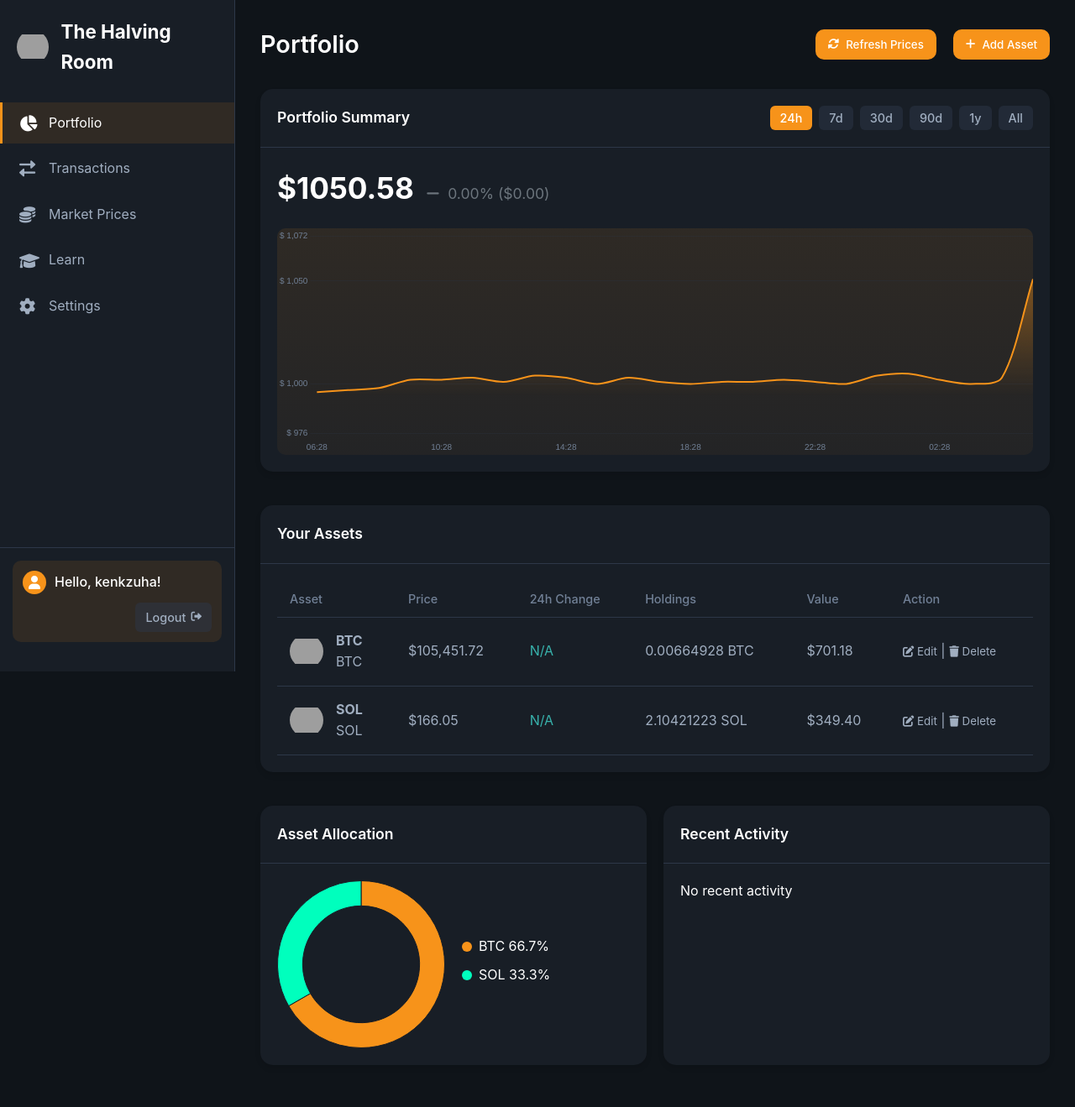
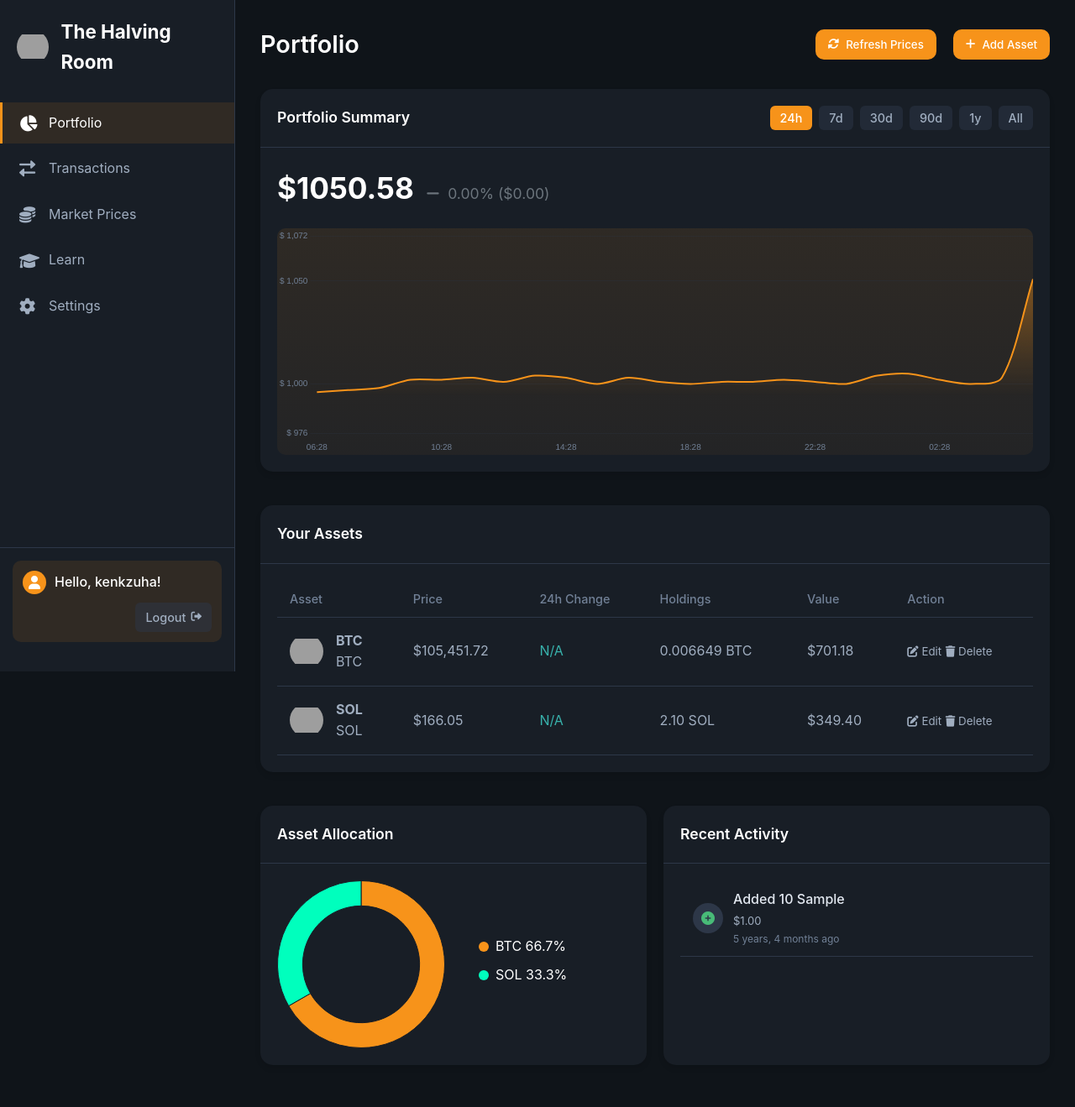
Before and after one commit to kenkzuha/halvingroom, a Django app: page / in a window 1280 px wide. Shown: the whole page at 84% size. Run offline with Django 5.2, Linux system fonts and the light colour scheme; a user stored in the database is signed in; data comes from the database, SQL or seed files in the repository; tables that the repository leaves empty hold one stand-in row (values such as "Sample post"); grey boxes are pictures that could not be loaded.

Commit message:
Added Recent Activity

```diff
--- a/main/apps.py
+++ b/main/apps.py
@@ -1,6 +1,8 @@
 from django.apps import AppConfig
-
 
 class MainConfig(AppConfig):
     default_auto_field = 'django.db.models.BigAutoField'
     name = 'main'
+
+    def ready(self):
+        pass
--- a/main/static/styles.css
+++ b/main/static/styles.css
@@ -554,20 +554,26 @@ button {
     color: var(--color-danger);
 }
 
-/* Allocation chart */
 .allocation-content {
     display: flex;
     align-items: center;
+    gap: 20px; /* Add consistent gap between chart and list */
 }
 
 .allocation-chart {
     flex: 1;
     position: relative;
     height: 200px;
+    display: flex;
+    justify-content: center; /* Center the chart horizontally */
+    align-items: center; /* Center the chart vertically */
 }
+
 #assetAllocationChart {
-    width: 100%;
-    height: 250px;
+    width: 200px !important; /* Fixed width for consistency */
+    height: 200px !important; /* Fixed height for consistency */
+    max-width: 200px;
+    max-height: 200px;
 }
 
 .donut-placeholder {
@@ -761,6 +767,74 @@ body {
     align-items: center;
     padding: 0 20px;
     margin-bottom: 30px;
+}
+
+/* Activity Item Styles */
+.activity-item {
+    display: flex;
+    align-items: center;
+    padding: 10px 15px;
+    border-bottom: 1px solid #2d3748;
+    transition: background-color 0.2s;
+}
+
+.activity-item:hover {
+    background-color: rgba(255, 255, 255, 0.05);
+}
+
+.activity-icon {
+    width: 36px;
+    height: 36px;
+    border-radius: 50%;
+    background-color: #2d3748;
+    display: flex;
+    align-items: center;
+    justify-content: center;
+    margin-right: 12px;
+    flex-shrink: 0;
+}
+
+.activity-icon i {
+    font-size: 16px;
+}
+
+.activity-details {
+    flex-grow: 1;
+}
+
+.activity-title {
+    font-weight: 500;
+    color: #e2e8f0;
+    margin-bottom: 2px;
+}
+
+.activity-value {
+    font-size: 13px;
+    color: #a0aec0;
+    margin-bottom: 2px;
+}
+
+.activity-time {
+    font-size: 12px;
+    color: #718096;
+}
+
+.text-success {
+    color: #48bb78;
+}
+
+.text-warning {
+    color: #ecc94b;
+}
+
+.text-danger {
+    color: #f56565;
+}
+
+.no-activity {
+    padding: 20px;
+    text-align: center;
+    color: #a0aec0;
 }
 
 .logo {
@@ -1150,12 +1224,19 @@ select:focus {
     left: 50%;
     width: 140px;
     height: 140px;
-    background-color: rgba(255, 255, 255, 0.02); /* Semi-transparent circle */
+    background-color: rgba(255, 255, 255, 0.02);
     border-radius: 50%;
     transform: translate(-50%, -50%);
     display: flex;
     justify-content: center;
     align-items: center;
+}
+
+.empty-circle p {
+    color: #7a8699;
+    font-weight: 500;
+    font-size: 14px;
+    margin: 0;
 }
 
 .empty-text {
--- a/main/templates/index.html
+++ b/main/templates/index.html
@@ -145,20 +145,17 @@
                                         <tr data-symbol="{{ asset.symbol }}">
                                             <td>
                                                 <div class="asset-info">
-                                                    <div class="asset-icon {{ asset.symbol|lower }}-icon">
-                                                    </div>
+                                                    <div class="asset-icon {{ asset.symbol|lower }}-icon"></div>
                                                     <div class="asset-name">
                                                         <h4>{{ asset.symbol }}</h4>
                                                         <span>{{ asset.symbol }}</span>
                                                     </div>
                                                 </div>
                                             </td>
-                                            <td class="price-cell">${{ asset.price|floatformat:2|intcomma }}</td>
+                                            {% load custom_filters %}
+                                            <td class="price-cell">${{ asset.price|format_crypto_price }}</td>
                                             <td class="change positive">0.00%</td>
-                                            {% load custom_filters %}
-                                            <td class="holdings-cell">
-                                                {{ asset.holdings|smart_float }} {{ asset.symbol }}
-                                            </td>
+                                            <td class="holdings-cell">{{ asset.holdings|format_crypto_price }} {{ asset.symbol }}</td>
                                             <td class="value-cell">${{ asset.value|floatformat:2 }}</td>
                                             <td class="action-cell">
                                                 <button class="action-btn edit-btn"
@@ -167,7 +164,6 @@
                                                         data-holdings="{{ asset.holdings }}">
                                                     <i class="fas fa-edit"></i> Edit
                                                 </button>
-                                                |
                                                 <button class="action-btn delete-btn"
                                                         data-id="{{ asset.id }}"
                                                         data-symbol="{{ asset.symbol }}">
@@ -217,7 +213,6 @@
                             </div>
                         </div>
                     </div>
-
                     <!-- Recent Activity Card -->
                     <div class="card allocation-card">
                         <div class="card-header">
@@ -228,13 +223,25 @@
                                 {% if recent_activities %}
                                     {% for activity in recent_activities %}
                                         <div class="activity-item">
-                                            <div class="activity-icon {{ activity.symbol|lower }}-icon">
-                                                <i class="fab fa-{{ activity.symbol|lower }}"></i>
+                                            <div class="activity-icon">
+                                                {% if activity.action == 'add' %}
+                                                    <i class="fas fa-plus-circle text-success"></i>
+                                                {% elif activity.action == 'edit' %}
+                                                    <i class="fas fa-edit text-warning"></i>
+                                                {% else %}
+                                                    <i class="fas fa-trash-alt text-danger"></i>
+                                                {% endif %}
                                             </div>
                                             <div class="activity-details">
-                                                <div class="activity-title">${actionText}</div>
-                                                <div class="activity-value">Value: $${parseFloat(value).toFixed(2)}</div>
-                                                <div class="activity-time">${time}</div>
+                                                <div class="activity-title">
+                                                    {{ activity.get_action_display }} {{ activity.quantity|floatformat:-8 }} {{ activity.symbol }}
+                                                </div>
+                                                <div class="activity-value">
+                                                    ${{ activity.value|floatformat:2 }}
+                                                </div>
+                                                <div class="activity-time">
+                                                    {{ activity.timestamp|timesince }} ago
+                                                </div>
                                             </div>
                                         </div>
                                     {% endfor %}
--- a/main/templatetags/custom_filters.py
+++ b/main/templatetags/custom_filters.py
@@ -5,10 +5,46 @@ from django import template
 
 register = template.Library()
 
+# app/templatetags/custom_filters.py (add this)
 @register.filter
 def smart_float(value):
-    """Remove trailing zeros and unnecessary decimal points"""
-    if isinstance(value, (int, float, Decimal)):
-        formatted = f"{float(value):.8f}".rstrip('0').rstrip('.')
-        return formatted
-    return value
+    try:
+        value = Decimal(str(value))
+    except (TypeError, ValueError):
+        return value
+
+    if value == 0:
+        return "0.0"
+
+    if value < 0.0001:
+        return format(value, '.8f').rstrip('0').rstrip('.') or '0.0'
+
+    if value < 1:
+        return format(value, '.6f').rstrip('0').rstrip('.') or '0.0'
+
+    return format(value, ',.4f').rstrip('0').rstrip('.') or '0.0'
+
+@register.filter
+def format_crypto_price(value):
+    try:
+        value = Decimal(str(value))
+    except (TypeError, ValueError):
+        return value
+
+    if value >= 1:
+        return f"{value:,.2f}"
+
+    if value == 0:
+        return "0.0"
+
+    if value < Decimal('0.0001'):
+        s = format(value, '.8f')
+    else:
+        s = format(value, '.6f')
+
+    # Clean trailing zeros and ensure at least one decimal place
+    s_clean = s.rstrip('0').rstrip('.')
+    if '.' not in s_clean:
+        s_clean += '.0'
+
+    return s_clean
--- a/main/views.py
+++ b/main/views.py
@@ -2,10 +2,11 @@ import requests
 from django.shortcuts import render, redirect
 from django.contrib.auth.models import User, auth
 from django.contrib import messages
-from .models import UserAsset
+from .models import UserAsset, Activity
 from decimal import Decimal
 from django.views.decorators.csrf import csrf_exempt
-from django.http import JsonResponse, HttpResponse # Make sure HttpResponse is imported
+from django.http import JsonResponse, HttpResponse
+from django.utils import timezone
 
 def get_price_change_percent(symbol):
     url = f"https://api.binance.com/api/v3/ticker/24hr?symbol={symbol}"
@@ -13,21 +14,30 @@ def get_price_change_percent(symbol):
     data = response.json()
     return float(data['priceChangePercent'])
 
+def create_activity(user, action, symbol, quantity=None, value=None):
+    Activity.objects.create(
+        user=user,
+        action=action,
+        symbol=symbol,
+        quantity=quantity,
+        value=value,
+        timestamp=timezone.now()
+    )
+
 def index(request):
     user_assets = []
     total_value = Decimal('0.00')
     asset_percentages = []
+    recent_activities = []
 
     if request.user.is_authenticated:
         user_assets = UserAsset.objects.filter(user=request.user)
 
-        # This part handles a manual refresh via a GET parameter (e.g., ?refresh_prices=true)
-        # It's kept here as it's part of your existing logic.
         if request.GET.get('refresh_prices') == 'true':
             for asset in user_assets:
                 update_asset_price(asset)
 
-            user_assets = UserAsset.objects.filter(user=request.user) # Re-fetch updated assets
+            user_assets = UserAsset.objects.filter(user=request.user)
 
         user_assets = sorted(user_assets, key=lambda asset: asset.value, reverse=True)
         total_value = sum(asset.value for asset in user_assets)
@@ -42,81 +52,14 @@ def index(request):
 
             asset_percentages.sort(key=lambda x: x['percentage'], reverse=True)
 
-    # Create the HttpResponse object by rendering your template
-    response = render(request, 'index.html', { # 'index.html' confirmed as your template name
+        recent_activities = Activity.objects.filter(user=request.user).order_by('-timestamp')[:3]
+
+    return render(request, 'index.html', {
         'user_assets': user_assets,
         'total_value': total_value,
-        'asset_percentages': asset_percentages
+        'asset_percentages': asset_percentages,
+        'recent_activities': recent_activities
     })
-
-    # Add the Refresh header to trigger a full page reload every 5 minutes (300 seconds)
-    # You can change '300' to any other interval in seconds.
-    response['Refresh'] = '30'
-
-    return response
-
-def edit_asset(request):
-    if request.method == "POST" and request.user.is_authenticated:
-        asset_id = request.POST['asset_id']
-        holdings = Decimal(request.POST['holdings'])
-
-        if holdings <= 0:
-            messages.error(request, 'Holdings must be a positive number.')
-            return redirect('index')
-        asset = UserAsset.objects.get(id=asset_id, user=request.user)
-        asset.holdings = holdings
-        asset.value = asset.holdings * asset.price
-        asset.save()
-        messages.success(request, f'Updated {asset.symbol} holdings to {holdings}.')
-
-    return redirect('index')
-
-def delete_asset(request):
-    if request.method == "POST" and request.user.is_authenticated:
-        asset_id = request.POST['asset_id']
-        asset = UserAsset.objects.get(id=asset_id, user=request.user)
-        asset.delete()
-        messages.success(request, f'Deleted {asset.symbol} from your portfolio.')
-
-    return redirect('index')
-
-def update_asset_price(asset):
-    try:
-        response = requests.get(f'https://api.binance.com/api/v3/ticker/price?symbol={asset.symbol}USDT')
-
-        if response.status_code == 200:
-            price_data = response.json()
-            price = Decimal(price_data['price'])
-
-            asset.price = price
-            asset.value = asset.holdings * price
-            asset.save()
-            return True
-        return False
-    except Exception:
-        return False
-@csrf_exempt
-def refresh_prices(request):
-    if not request.user.is_authenticated:
-        return JsonResponse({'success': False, 'message': 'Not authenticated'}, status=401)
-
-    if request.method == 'POST':
-        assets = UserAsset.objects.filter(user=request.user)
-        updated_count = 0
-
-        for asset in assets:
-            if update_asset_price(asset):
-                updated_count += 1
-
-        total_value = sum(asset.value for asset in UserAsset.objects.filter(user=request.user))
-
-        return JsonResponse({
-            'success': True,
-            'updated_count': updated_count,
-            'total_value': float(total_value)
-        })
-
-    return JsonResponse({'success': False, 'message': 'Invalid request method'}, status=400)
 
 def add_asset(request):
     if request.method == "POST" and request.user.is_authenticated:
@@ -148,7 +91,6 @@ def add_asset(request):
                 messages.warning(request, f'Could not fetch live price for {symbol}. Using fallback price.')
 
             value = holdings * price
-
             existing_asset = UserAsset.objects.filter(user=request.user, symbol=symbol).first()
 
             if existing_asset:
@@ -156,6 +98,7 @@ def add_asset(request):
                 existing_asset.value = existing_asset.holdings * price
                 existing_asset.price = price
                 existing_asset.save()
+                create_activity(request.user, 'add', symbol, holdings, value)
                 messages.success(request, f'Added {holdings} {symbol} to your existing holdings.')
             else:
                 new_asset = UserAsset(
@@ -165,17 +108,80 @@ def add_asset(request):
                     value=value,
                     price=price
                 )
-                try:
-                    new_asset.save()
-                    messages.success(request, f'Added {holdings} {symbol} to your portfolio.')
-                except Exception as e:
-                    messages.error(request, f"Error saving new asset: {str(e)}")
-
+                new_asset.save()
+                create_activity(request.user, 'add', symbol, holdings, value)
+                messages.success(request, f'Added {holdings} {symbol} to your portfolio.')
 
         except Exception as e:
             messages.error(request, f'Error adding asset: {str(e)}')
 
     return redirect('index')
+
+def edit_asset(request):
+    if request.method == "POST" and request.user.is_authenticated:
+        asset_id = request.POST['asset_id']
+        holdings = Decimal(request.POST['holdings'])
+
+        if holdings <= 0:
+            messages.error(request, 'Holdings must be a positive number.')
+            return redirect('index')
+
+        asset = UserAsset.objects.get(id=asset_id, user=request.user)
+        asset.holdings = holdings
+        asset.value = asset.holdings * asset.price
+        asset.save()
+        create_activity(request.user, 'edit', asset.symbol, holdings, asset.value)
+        messages.success(request, f'Updated {asset.symbol} holdings to {holdings}.')
+
+    return redirect('index')
+
+def delete_asset(request):
+    if request.method == "POST" and request.user.is_authenticated:
+        asset_id = request.POST['asset_id']
+        asset = UserAsset.objects.get(id=asset_id, user=request.user)
+        create_activity(request.user, 'delete', asset.symbol, asset.holdings, asset.value)
+        asset.delete()
+        messages.success(request, f'Deleted {asset.symbol} from your portfolio.')
+    return redirect('index')
+
+def update_asset_price(asset):
+    try:
+        response = requests.get(f'https://api.binance.com/api/v3/ticker/price?symbol={asset.symbol}USDT')
+
+        if response.status_code == 200:
+            price_data = response.json()
+            price = Decimal(price_data['price'])
+
+            asset.price = price
+            asset.value = asset.holdings * price
+            asset.save()
+            return True
+        return False
+    except Exception:
+        return False
+
+@csrf_exempt
+def refresh_prices(request):
+    if not request.user.is_authenticated:
+        return JsonResponse({'success': False, 'message': 'Not authenticated'}, status=401)
+
+    if request.method == 'POST':
+        assets = UserAsset.objects.filter(user=request.user)
+        updated_count = 0
+
+        for asset in assets:
+            if update_asset_price(asset):
+                updated_count += 1
+
+        total_value = sum(asset.value for asset in UserAsset.objects.filter(user=request.user))
+
+        return JsonResponse({
+            'success': True,
+            'updated_count': updated_count,
+            'total_value': float(total_value)
+        })
+
+    return JsonResponse({'success': False, 'message': 'Invalid request method'}, status=400)
 
 def signup(request):
     if request.method == "POST":
```
Also changed, not shown: main/models.py (+22 -0 lines), main/migrations/0008_activity.py (added).
